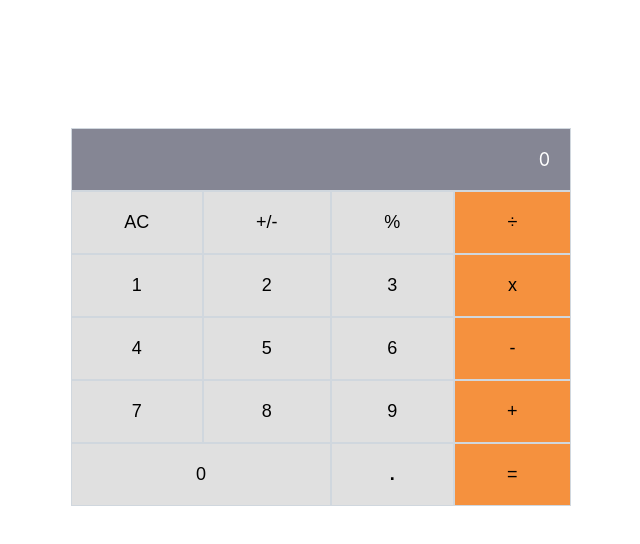
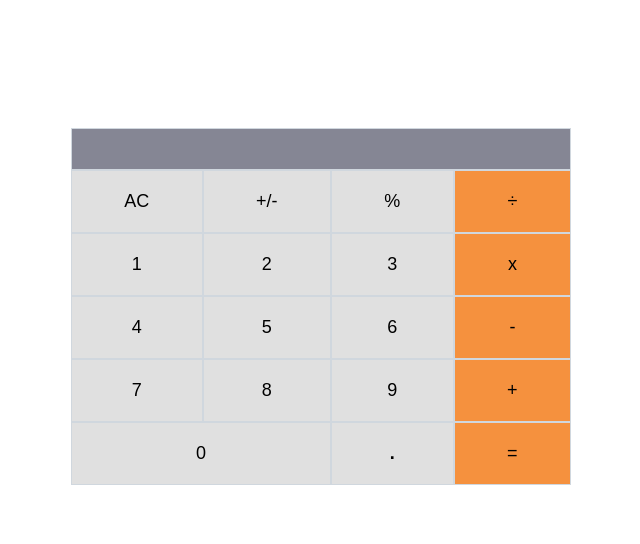
Before and after one commit to abiola-arobieke/math-magician, a React (Create React App) app: page / in a window 1280 px wide. Shown: the top 544 px of the page, without its empty margins (319-959 px from the left). Built offline with nearby package versions, Linux system fonts and the light colour scheme.

Commit message:
Modify calcScreen.js file

```diff
--- a/src/components/calcScreen.js
+++ b/src/components/calcScreen.js
@@ -1,10 +1,16 @@
 import React from 'react';
 import PropTypes from 'prop-types';
 
-const CalcScreen = ({ answer }) => <div className="grid-item display">{answer}</div>;
+const CalcScreen = ({ answer }) => (
+  <div className="grid-item display">
+    {answer.total}
+    {answer.operation}
+    {answer.next}
+  </div>
+);
 
 CalcScreen.propTypes = {
-  answer: PropTypes.string.isRequired,
+  answer: PropTypes.instanceOf(Object).isRequired,
 };
 
 export default CalcScreen;
```
